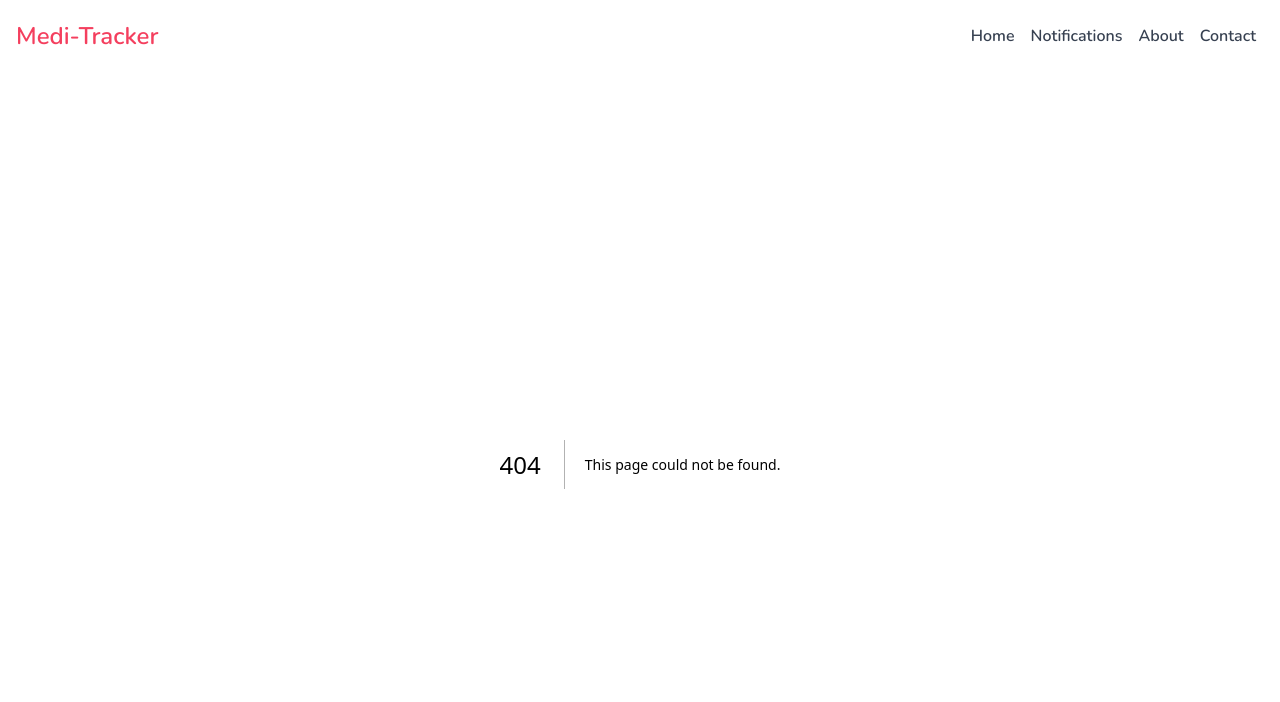
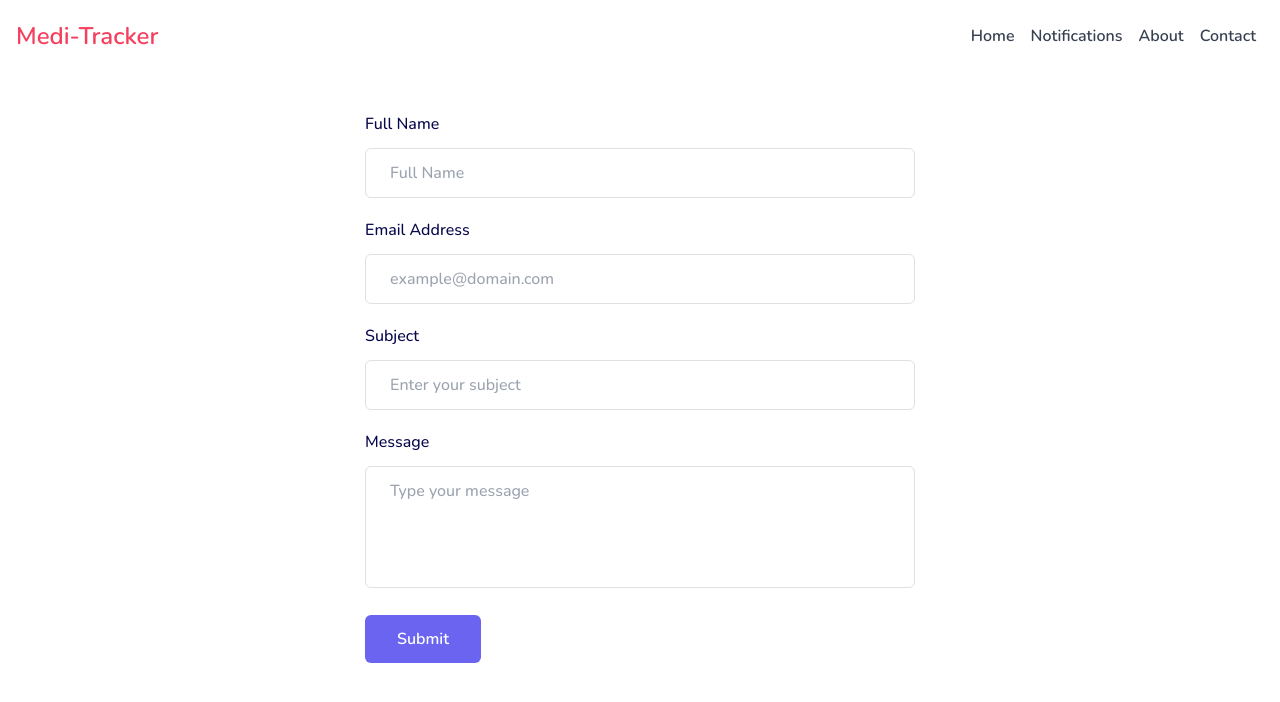
Before and after one commit to kabhinav577/medi-track, a Next.js app: page /contact in a window 1280 px wide. Before the commit this address had no page. Shown: the top 702 px of the page. Built offline with nearby package versions, Linux system fonts and the light colour scheme.

Commit message:
Showing notifications data according to time

```diff
--- /dev/null
+++ b/app/about/page.tsx
@@ -0,0 +1,7 @@
+import React from 'react';
+
+const About = () => {
+  return <div>About</div>;
+};
+
+export default About;
--- /dev/null
+++ b/app/contact/page.tsx
@@ -0,0 +1,79 @@
+import React from 'react';
+
+const Contact = () => {
+  return (
+    <div className="flex items-center justify-center p-12">
+      <div className="mx-auto w-full max-w-[550px]">
+        <form action="https://formbold.com/s/FORM_ID" method="POST">
+          <div className="mb-5">
+            <label
+              htmlFor="name"
+              className="mb-3 block text-base font-medium text-[#07074D]"
+            >
+              Full Name
+            </label>
+            <input
+              type="text"
+              name="name"
+              id="name"
+              placeholder="Full Name"
+              className="w-full rounded-md border border-[#e0e0e0] bg-white py-3 px-6 text-base font-medium text-[#6B7280] outline-none focus:border-[#6A64F1] focus:shadow-md"
+            />
+          </div>
+          <div className="mb-5">
+            <label
+              htmlFor="email"
+              className="mb-3 block text-base font-medium text-[#07074D]"
+            >
+              Email Address
+            </label>
+            <input
+              type="email"
+              name="email"
+              id="email"
+              placeholder="example@domain.com"
+              className="w-full rounded-md border border-[#e0e0e0] bg-white py-3 px-6 text-base font-medium text-[#6B7280] outline-none focus:border-[#6A64F1] focus:shadow-md"
+            />
+          </div>
+          <div className="mb-5">
+            <label
+              htmlFor="subject"
+              className="mb-3 block text-base font-medium text-[#07074D]"
+            >
+              Subject
+            </label>
+            <input
+              type="text"
+              name="subject"
+              id="subject"
+              placeholder="Enter your subject"
+              className="w-full rounded-md border border-[#e0e0e0] bg-white py-3 px-6 text-base font-medium text-[#6B7280] outline-none focus:border-[#6A64F1] focus:shadow-md"
+            />
+          </div>
+          <div className="mb-5">
+            <label
+              htmlFor="message"
+              className="mb-3 block text-base font-medium text-[#07074D]"
+            >
+              Message
+            </label>
+            <textarea
+              rows={4}
+              name="message"
+              id="message"
+              placeholder="Type your message"
+              className="w-full resize-none rounded-md border border-[#e0e0e0] bg-white py-3 px-6 text-base font-medium text-[#6B7280] outline-none focus:border-[#6A64F1] focus:shadow-md"
+            ></textarea>
+          </div>
+          <div>
+            <button className="hover:shadow-form rounded-md bg-[#6A64F1] py-3 px-8 text-base font-semibold text-white outline-none">
+              Submit
+            </button>
+          </div>
+        </form>
+      </div>
+    </div>
+  );
+};
+
+export default Contact;
--- a/app/notifications/NotificationsClient.tsx
+++ b/app/notifications/NotificationsClient.tsx
@@ -1,6 +1,8 @@
 'use client';
 
+import MedicationDetails from '@/components/MedicationDetails';
 import React, { useEffect, useState } from 'react';
+import { FaBell } from 'react-icons/fa6';
 
 interface NotificationsClientProps {
   date: Date;
@@ -21,6 +23,8 @@ const NotificationsClient: React.FC<NotificationsClientProps> = ({ date }) => {
     (med: any) => med.time.toLowerCase() === 'night'
   );
 
+  const time = new Date().getHours();
+
   useEffect(() => {
     // Fetch medications data based on the selected date
     // Replace the following with your actual API or data fetching logic
@@ -39,10 +43,41 @@ const NotificationsClient: React.FC<NotificationsClientProps> = ({ date }) => {
     fetchData();
   }, [date]);
   return (
-    <div className="mt-4 w-full flex flex-col gap-4 items-center justify-center">
-      <h2 className="text-2xl font-bold text-gray-700">
+    <div className="mt-4 w-full h-auto flex flex-col gap-4 items-center justify-start">
+      <h2 className="text-2xl font-bold flex justify-center items-center gap-2 text-gray-700">
         Medications Notifications
+        <FaBell className="text-rose-500" />
       </h2>
+      <div className="w-[90%] flex flex-col md:flex-row items-center my-4 gap-4">
+        {time <= 9 &&
+          morningMedication.map((medication: any) => (
+            <div
+              key={medication.id}
+              className="mb-2 w-full shadow-lg rounded-md"
+            >
+              <MedicationDetails medication={medication} />
+            </div>
+          ))}
+        {time <= 14 &&
+          afternoonMedication.map((medication: any) => (
+            <div
+              key={medication.id}
+              className="mb-2 w-full shadow-lg rounded-md"
+            >
+              <MedicationDetails medication={medication} />
+            </div>
+          ))}
+        {time <= 21 &&
+          time > 14 &&
+          nightMedication.map((medication: any) => (
+            <div
+              key={medication.id}
+              className="mb-2 w-full shadow-lg rounded-md"
+            >
+              <MedicationDetails medication={medication} />
+            </div>
+          ))}
+      </div>
     </div>
   );
 };
--- a/components/MedicationDetails.tsx
+++ b/components/MedicationDetails.tsx
@@ -25,7 +25,7 @@ const MedicationDetails: React.FC<MedicationDetailsProps> = ({
     <>
       <Card>
         <CardHeader>
-          <CardTitle className="flex justify-between">
+          <CardTitle className="flex justify-between text-gray-700">
             {medication.name}
             {(medication.type === 'Pill' && (
               <PiPillDuotone size={32} color="#FD3D25" />
--- a/components/MenuItem.tsx
+++ b/components/MenuItem.tsx
@@ -5,14 +5,14 @@ import React from 'react';
 interface MenuItemProps {
   onClick: () => void;
   label: string;
+  href?: string;
 }
 
-const MenuItem: React.FC<MenuItemProps> = ({ onClick, label }) => {
-  const location = window.location.pathname;
+const MenuItem: React.FC<MenuItemProps> = ({ onClick, label, href }) => {
   return (
     <div
       onClick={onClick}
-      className="p-2 rounded-md text-gray-700 hover:bg-neutral-50 transition font-semibold cursor-pointer"
+      className={`p-2 rounded-md text-gray-700 hover:bg-neutral-50 transition font-semibold cursor-pointer`}
     >
       {label}
     </div>
--- a/components/Navbar.tsx
+++ b/components/Navbar.tsx
@@ -5,6 +5,25 @@ import { useCallback, useEffect, useRef, useState } from 'react';
 import MenuItem from './MenuItem';
 import { useRouter } from 'next/navigation';
 import { AiOutlineMenu } from 'react-icons/ai';
+
+const links = [
+  {
+    label: 'Home',
+    href: '/',
+  },
+  {
+    label: 'Notifications',
+    href: '/notifications',
+  },
+  {
+    label: 'About',
+    href: '/about',
+  },
+  {
+    label: 'Contact',
+    href: '/contact',
+  },
+];
 
 const Navbar = () => {
   const [open, setOpen] = useState(false);
@@ -39,27 +58,27 @@ const Navbar = () => {
           {open && (
             <div className="absolute rounded-xl shadow-md w-[40vw] md:w-3/4 bg-white overflow-hidden right-0 top-12 text-sm">
               <div className="flex flex-col cursor-pointer">
-                <MenuItem onClick={() => router.push('/')} label="Home" />
-                <MenuItem
-                  onClick={() => router.push('/notifications')}
-                  label="Notifications"
-                />
-                <MenuItem onClick={() => router.push('/about')} label="About" />
-                <MenuItem
-                  onClick={() => router.push('/contact')}
-                  label="Contact"
-                />
+                {links.map((link) => (
+                  <MenuItem
+                    key={link.href}
+                    onClick={() => router.push(link.href)}
+                    label={link.label}
+                    href={link.href}
+                  />
+                ))}
+                <div className="bg-gray-100 w-full h-1" />
               </div>
             </div>
           )}
           <div className="md:flex hidden">
-            <MenuItem onClick={() => router.push('/')} label="Home" />
-            <MenuItem
-              onClick={() => router.push('/notifications')}
-              label="Notifications"
-            />
-            <MenuItem onClick={() => router.push('/about')} label="About" />
-            <MenuItem onClick={() => router.push('/contact')} label="Contact" />
+            {links.map((link) => (
+              <MenuItem
+                key={link.href}
+                onClick={() => router.push(link.href)}
+                label={link.label}
+                href={link.href}
+              />
+            ))}
           </div>
         </div>
       </nav>
```
